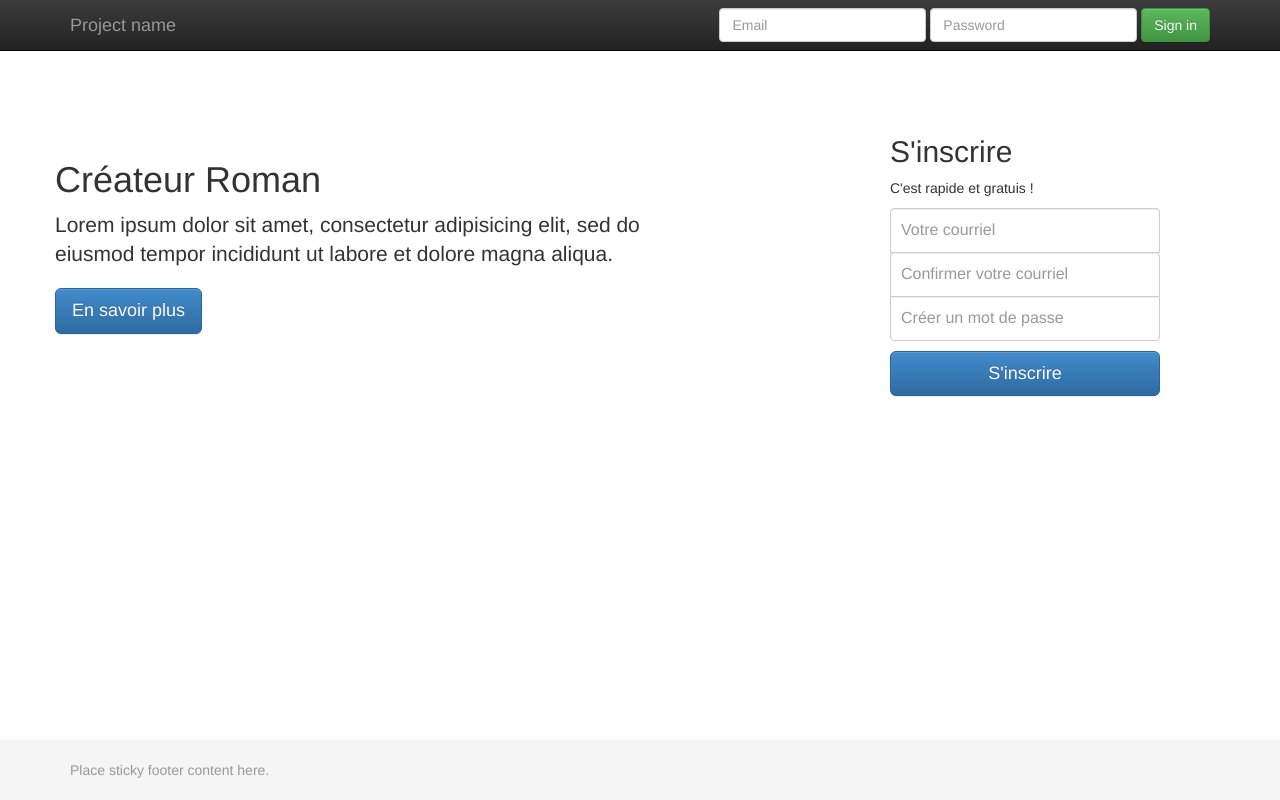
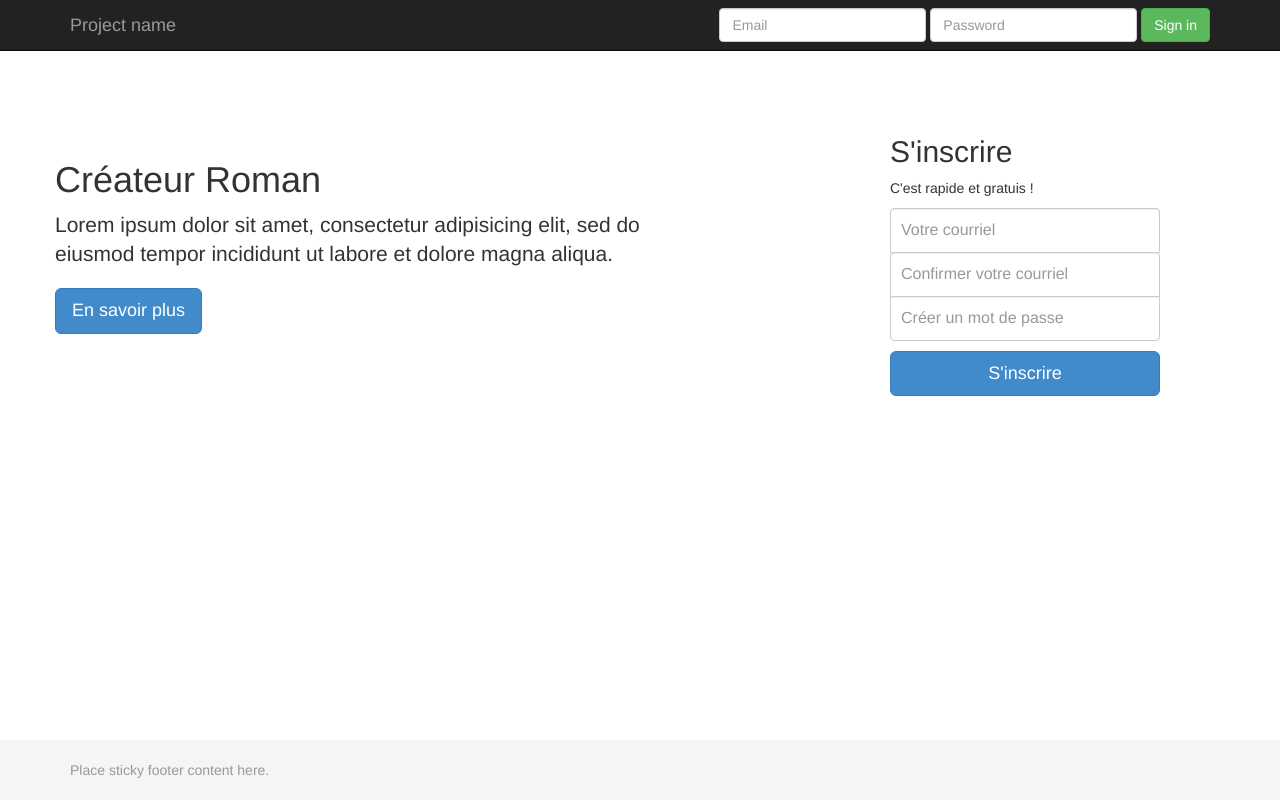
Before and after one commit to Makabey/createur-romans, a PHP site: page / in a window 1280 px wide. Run offline with PHP 8.4, Linux system fonts and the light colour scheme; some libraries are stand-ins or nearby versions.

Commit message:
Correction HTML page accueil ( TEST)

```diff
--- a/exemple_page_index/index.php
+++ b/exemple_page_index/index.php
@@ -14,8 +14,6 @@
     <!-- Bootstrap core CSS -->
     <link href="css/bootstrap.min.css" rel="stylesheet">
 
-	<!-- Bootstrap theme -->
-    <link href="../../dist/css/bootstrap-theme.min.css" rel="stylesheet">
 
     <!-- Custom css -->
     <link href="css/theme.css" rel="stylesheet">
```
